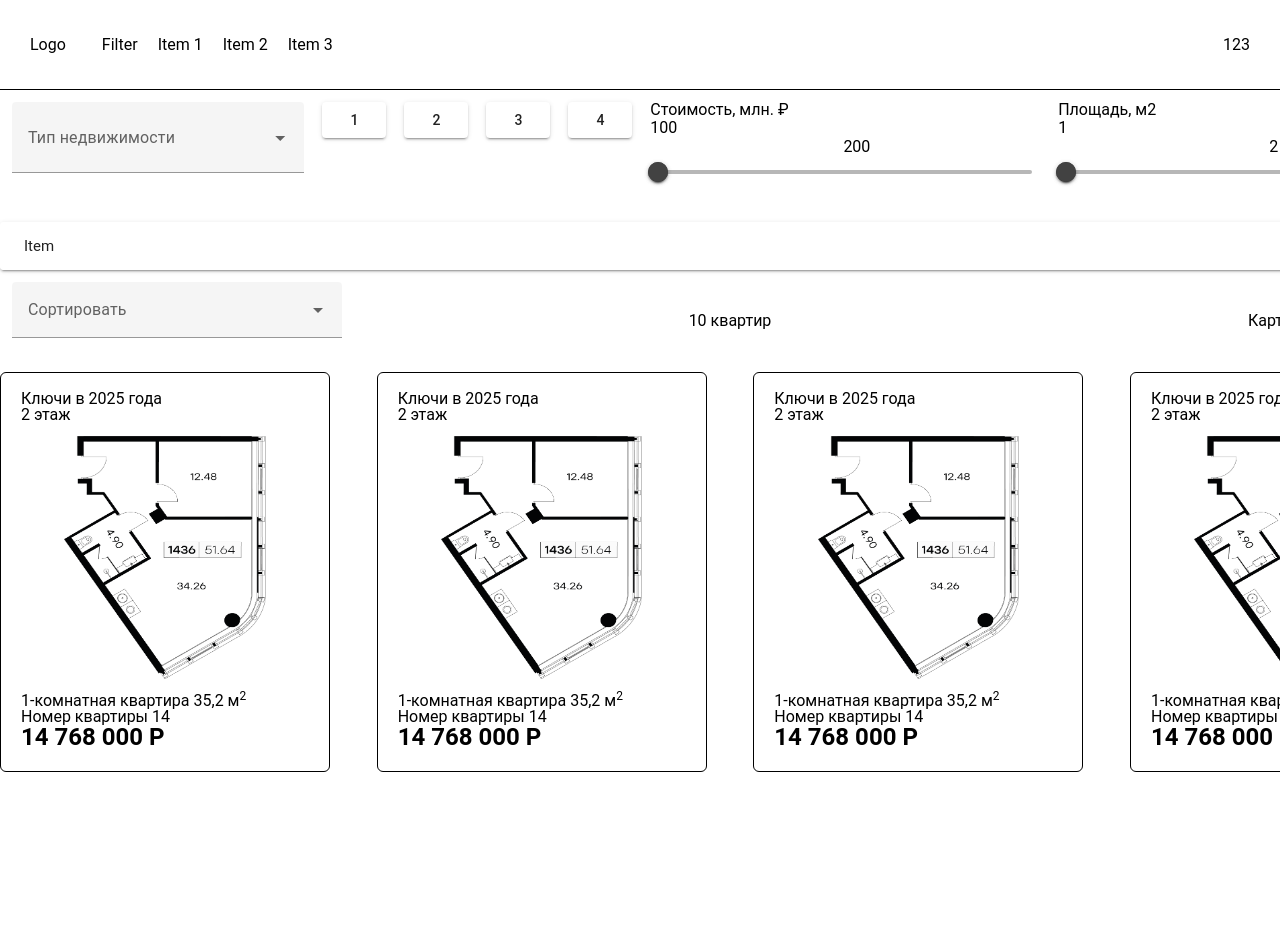
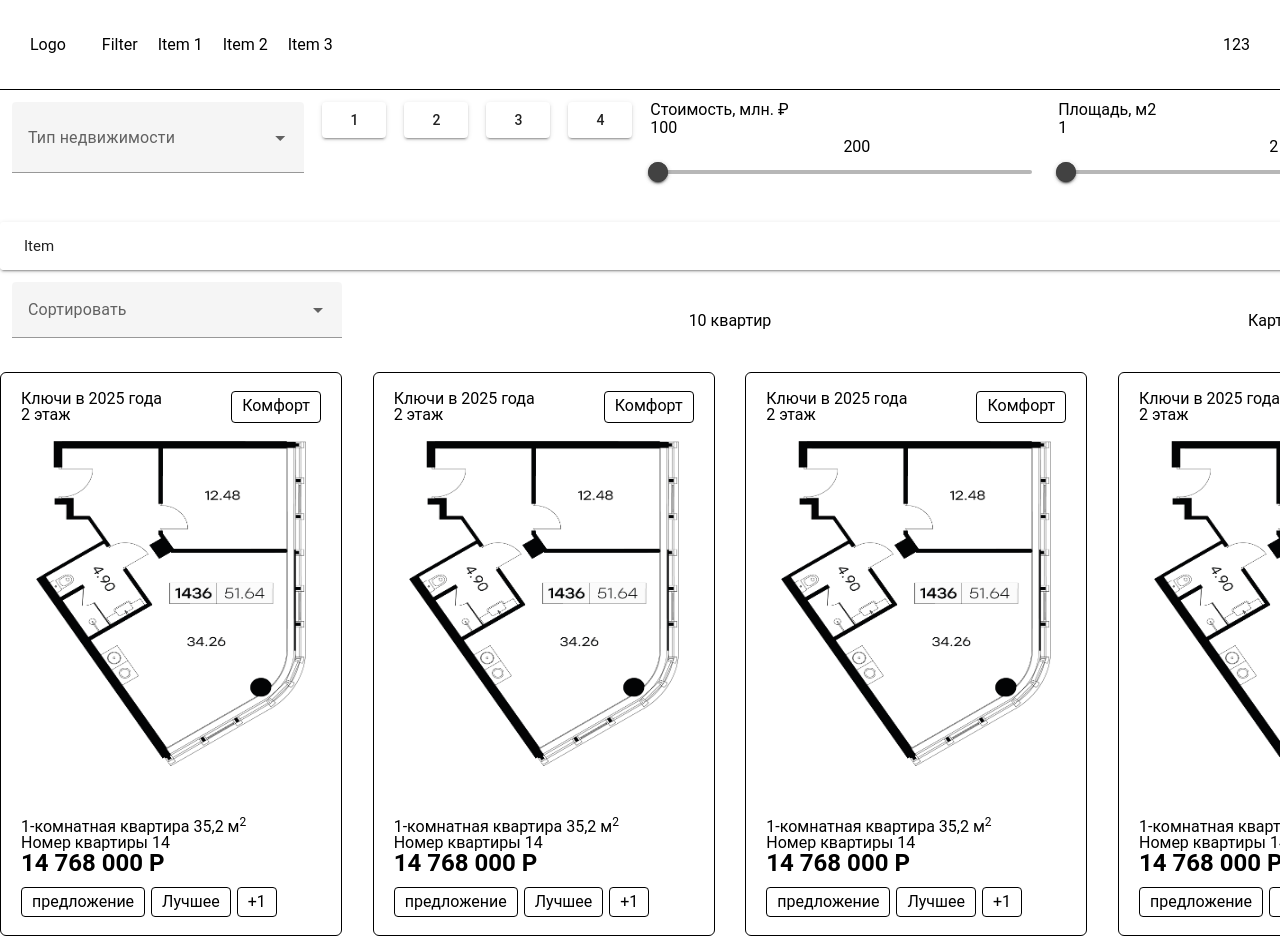
Before and after one commit to yakovetsrr/realty-vue, a Vue app: page /filter in a window 1280 px wide. Shown: the top 936 px of the page. Before the commit the page ends 800 px from the top, so only its background shows below. Built offline with nearby package versions, Linux system fonts and the light colour scheme.

Commit message:
feat: realty object card

```diff
--- /dev/null
+++ b/src/components/RealtyObjectCard.vue
@@ -0,0 +1,84 @@
+<template>
+  <div :class="$style.cardFlatContent">
+    <div :class="$style.header">
+      <div>
+        <p>Ключи в 2025 года</p>
+        <p>2 этаж</p>
+      </div>
+
+      <BaseTag> Комфорт </BaseTag>
+    </div>
+    <div :class="$style.divCardImg">
+      <img
+        src="../assets/img.png"
+        :class="$style.img"
+      />
+    </div>
+    <div :class="$style.params">
+      <p>1-комнатная квартира 35,2 м<sup>2</sup></p>
+      <p>Номер квартиры 14</p>
+      <p :class="$style.costText">14 768 000 Р</p>
+    </div>
+    <div :class="$style.tags">
+      <BaseTag> предложение</BaseTag>
+      <BaseTag> Лучшее</BaseTag>
+      <BaseTag> +1</BaseTag>
+    </div>
+  </div>
+</template>
+
+<script>
+import { defineComponent } from 'vue'
+import BaseTag from './BaseTag.vue'
+
+export default defineComponent({
+  components: { BaseTag },
+})
+</script>
+
+<style module>
+.cardFlatContent {
+  display: flex;
+  flex-direction: column;
+  height: 564px;
+  width: 342px;
+  border-radius: 6px;
+  border: 1px solid black;
+  padding: 18px 20px;
+}
+
+.header {
+  display: flex;
+  justify-content: space-between;
+}
+.cardFlat {
+  height: 800px;
+  width: 100%;
+  border-radius: 3px;
+}
+
+.costText {
+  font-weight: bold;
+  font-size: 24px;
+}
+
+.divCardImg {
+  display: flex;
+  justify-content: center;
+  align-items: center;
+}
+.img {
+  width: 90%;
+  height: 90%;
+}
+
+.params {
+  margin-top: auto;
+}
+
+.tags {
+  display: flex;
+  gap: 6px;
+  margin-top: 12px;
+}
+</style>
--- a/src/views/FilterDetailsPage.vue
+++ b/src/views/FilterDetailsPage.vue
@@ -1,60 +1,17 @@
 <template>
-  <div :class="$style.container">
-    <div :class="$style.hero">
-      <div :class="$style.flat">
-        <div :class="$style.flatContent"></div>
-      </div>
-      <div :class="$style.specifications">
-        <div :class="$style.titel">2-x комнатная квартира, метраж</div>
-        <div>
-          <p :class="$style.price">17 669 632 ₽</p>
-          <p :class="$style.originalPrice">21 669 632 ₽</p>
-        </div>
-        <div :class="$style.tags">
-          <BaseTag> Лучшее предложение</BaseTag>
-          <BaseTag> Лучшее предложение</BaseTag>
-          <BaseTag> Лучшее предложение</BaseTag>
-          <BaseTag> предложение</BaseTag>
-          <BaseTag> Лучшее</BaseTag>
-        </div>
-
-        <div class="specificationsList">
-          <div :class="$style.specificationsItem">
-            <span>Тип недвижимости</span>
-            <span>Value</span>
-          </div>
-          <div :class="$style.specificationsItem">
-            <span>Номер квартиры</span>
-            <span>Value</span>
-          </div>
-          <div :class="$style.specificationsItem">
-            <span>Этаж</span>
-            <span>Value</span>
-          </div>
-          <div :class="$style.specificationsItem">
-            <span>Отделка</span>
-            <span>Value</span>
-          </div>
-          <div :class="$style.specificationsItem">
-            <span>Стоимость за м<sup>2</sup></span>
-            <span>Value</span>
-          </div>
-        </div>
-        <div :class="$style.buttonBlock">
-          <v-btn>Забронирова</v-btn>
-          <v-btn>Заказать звонок</v-btn>
-        </div>
-      </div>
-    </div>
+  <div :class="['container', $style.container]">
+    <FlatDetailsHero />
+    <FlatSimilar />
   </div>
 </template>
 
 <script>
 import { defineComponent } from 'vue'
-import BaseTag from '../components/BaseTag.vue'
+import FlatDetailsHero from './components/FlatDetailsHero.vue'
+import FlatSimilar from './components/FlatsSimilar.vue'
 
 export default defineComponent({
-  components: { BaseTag },
+  components: { FlatDetailsHero, FlatSimilar },
 })
 </script>
 
@@ -62,76 +19,4 @@ export default defineComponent({
 .container {
   padding-top: 20px;
 }
-.hero {
-  display: flex;
-  justify-content: space-between;
-  gap: 20px;
-  height: 810px;
-}
-
-.flat {
-  display: flex;
-  justify-content: center;
-  background-color: #f5f5f5;
-  min-width: 854px;
-  height: 100%;
-  padding: 42px;
-}
-
-.flatContent {
-  background-image: url('../assets/img.png');
-  background-size: contain;
-  background-repeat: no-repeat;
-  background-position: center;
-  width: 100%;
-  height: 100%;
-}
-.specifications {
-  background-color: #f5f5f5;
-  display: flex;
-  flex-direction: column;
-  gap: 14px;
-  width: 100%;
-  height: 100%;
-  padding: 12px;
-}
-
-.titel {
-  font-size: 24px;
-}
-.specificationsItem {
-  display: flex;
-  justify-content: space-between;
-  border-bottom: 1px solid rgb(180, 177, 177);
-  padding: 12px;
-}
-
-.tags {
-  display: flex;
-  flex-wrap: wrap;
-  gap: 8px;
-}
-
-.container {
-  width: 1280px;
-  min-width: 1280px;
-  margin: 0 auto;
-}
-
-.price {
-  font-size: 24px;
-}
-
-.originalPrice {
-  font-size: 16px;
-  text-decoration: line-through;
-  color: grey;
-}
-
-.buttonBlock {
-  display: flex;
-  justify-content: center;
-  gap: 10px;
-  margin-top: auto;
-}
 </style>
--- a/src/views/FilterPage.vue
+++ b/src/views/FilterPage.vue
@@ -1,25 +1,3 @@
-<script lang="ts">
-import { defineComponent } from 'vue'
-
-export default defineComponent({
-  name: 'FilterPage',
-  data() {
-    return {
-      flatOptions: ['Квартира', 'Апартаменты'],
-      doneOptions: ['Вторичка', 'Новостройка'],
-      finishingOptions: ['Черновая отделка', 'Чистовая отделка'],
-      viewWindowOptios: ['Во двор', 'На улицу'],
-      sortOptions: [
-        'По росту стоимости',
-        'По убыванию стоимости',
-        'По росту площади',
-        'По убыванию стоимосит',
-      ],
-    }
-  },
-})
-</script>
-
 <template>
   <div :class="$style.container">
     <div :class="$style.filterPage">
@@ -120,61 +98,37 @@ export default defineComponent({
       </div>
     </div>
     <div :class="$style.cardContainer">
-      <div :class="$style.cardFlatContent">
-        <span>Ключи в 2025 года</span>
-        <span>2 этаж</span>
-        <div :class="$style.divCardImg">
-          <img
-            src="../assets/img.png"
-            :class="$style.img"
-          />
-        </div>
-        <span>1-комнатная квартира 35,2 м<sup>2</sup></span>
-        <span>Номер квартиры 14</span>
-        <span :class="$style.costText">14 768 000 Р</span>
-      </div>
-      <div :class="$style.cardFlatContent">
-        <span>Ключи в 2025 года</span>
-        <span>2 этаж</span>
-        <div :class="$style.divCardImg">
-          <img
-            src="../assets/img.png"
-            :class="$style.img"
-          />
-        </div>
-        <span>1-комнатная квартира 35,2 м<sup>2</sup></span>
-        <span>Номер квартиры 14</span>
-        <span :class="$style.costText">14 768 000 Р</span>
-      </div>
-      <div :class="$style.cardFlatContent">
-        <span>Ключи в 2025 года</span>
-        <span>2 этаж</span>
-        <div :class="$style.divCardImg">
-          <img
-            src="../assets/img.png"
-            :class="$style.img"
-          />
-        </div>
-        <span>1-комнатная квартира 35,2 м<sup>2</sup></span>
-        <span>Номер квартиры 14</span>
-        <span :class="$style.costText">14 768 000 Р</span>
-      </div>
-      <div :class="$style.cardFlatContent">
-        <span>Ключи в 2025 года</span>
-        <span>2 этаж</span>
-        <div :class="$style.divCardImg">
-          <img
-            src="../assets/img.png"
-            :class="$style.img"
-          />
-        </div>
-        <span>1-комнатная квартира 35,2 м<sup>2</sup></span>
-        <span>Номер квартиры 14</span>
-        <span :class="$style.costText">14 768 000 Р</span>
-      </div>
+      <RealtyObjectCard />
+      <RealtyObjectCard />
+      <RealtyObjectCard />
+      <RealtyObjectCard />
     </div>
   </div>
 </template>
+
+<script lang="ts">
+import RealtyObjectCard from '@/components/RealtyObjectCard.vue'
+import { defineComponent } from 'vue'
+
+export default defineComponent({
+  name: 'FilterPage',
+  components: { RealtyObjectCard },
+  data() {
+    return {
+      flatOptions: ['Квартира', 'Апартаменты'],
+      doneOptions: ['Вторичка', 'Новостройка'],
+      finishingOptions: ['Черновая отделка', 'Чистовая отделка'],
+      viewWindowOptios: ['Во двор', 'На улицу'],
+      sortOptions: [
+        'По росту стоимости',
+        'По убыванию стоимости',
+        'По росту площади',
+        'По убыванию стоимосит',
+      ],
+    }
+  },
+})
+</script>
 
 <style module>
 .select {
@@ -227,37 +181,6 @@ export default defineComponent({
   align-items: center;
 }
 
-.cardFlatContent {
-  display: flex;
-  flex-direction: column;
-  height: 400px;
-  width: 330px;
-  border-radius: 6px;
-  border: 1px solid black;
-  padding: 18px 20px;
-}
-
-.cardFlat {
-  height: 400px;
-  width: 330px;
-  border-radius: 3px;
-}
-
-.costText {
-  font-weight: bold;
-  font-size: 24px;
-}
-
-.divCardImg {
-  display: flex;
-  justify-content: center;
-  align-items: center;
-}
-.img {
-  width: 70%;
-  height: 90%;
-}
-
 .cardContainer {
   display: flex;
   justify-content: space-between;
--- /dev/null
+++ b/src/views/components/FlatDetailsHero.vue
@@ -0,0 +1,126 @@
+<template>
+  <div :class="$style.hero">
+    <div :class="$style.flat">
+      <div :class="$style.flatContent"></div>
+    </div>
+    <div :class="$style.specifications">
+      <div :class="$style.titel">2-x комнатная квартира, метраж</div>
+      <div>
+        <p :class="$style.price">17 669 632 ₽</p>
+        <p :class="$style.originalPrice">21 669 632 ₽</p>
+      </div>
+      <div :class="$style.tags">
+        <BaseTag> Лучшее предложение</BaseTag>
+        <BaseTag> Лучшее предложение</BaseTag>
+        <BaseTag> Лучшее предложение</BaseTag>
+        <BaseTag> предложение</BaseTag>
+        <BaseTag> Лучшее</BaseTag>
+      </div>
+
+      <div class="specificationsList">
+        <div :class="$style.specificationsItem">
+          <span>Тип недвижимости</span>
+          <span>Value</span>
+        </div>
+        <div :class="$style.specificationsItem">
+          <span>Номер квартиры</span>
+          <span>Value</span>
+        </div>
+        <div :class="$style.specificationsItem">
+          <span>Этаж</span>
+          <span>Value</span>
+        </div>
+        <div :class="$style.specificationsItem">
+          <span>Отделка</span>
+          <span>Value</span>
+        </div>
+        <div :class="$style.specificationsItem">
+          <span>Стоимость за м<sup>2</sup></span>
+          <span>Value</span>
+        </div>
+      </div>
+      <div :class="$style.buttonBlock">
+        <v-btn>Забронирова</v-btn>
+        <v-btn>Заказать звонок</v-btn>
+      </div>
+    </div>
+  </div>
+</template>
+
+<script>
+import { defineComponent } from 'vue'
+import BaseTag from '../../components/BaseTag.vue'
+
+export default defineComponent({
+  components: { BaseTag },
+})
+</script>
+
+<style module>
+.hero {
+  display: flex;
+  justify-content: space-between;
+  gap: 20px;
+  height: 810px;
+}
+
+.flat {
+  display: flex;
+  justify-content: center;
+  background-color: #f5f5f5;
+  min-width: 854px;
+  height: 100%;
+  padding: 42px;
+}
+
+.flatContent {
+  background-image: url('../../assets/img.png');
+  background-size: contain;
+  background-repeat: no-repeat;
+  background-position: center;
+  width: 100%;
+  height: 100%;
+}
+.specifications {
+  background-color: #f5f5f5;
+  display: flex;
+  flex-direction: column;
+  gap: 14px;
+  width: 100%;
+  height: 100%;
+  padding: 12px;
+}
+
+.titel {
+  font-size: 24px;
+}
+.specificationsItem {
+  display: flex;
+  justify-content: space-between;
+  border-bottom: 1px solid rgb(180, 177, 177);
+  padding: 12px;
+}
+
+.tags {
+  display: flex;
+  flex-wrap: wrap;
+  gap: 8px;
+}
+
+.price {
+  font-size: 24px;
+}
+
+.originalPrice {
+  font-size: 16px;
+  text-decoration: line-through;
+  color: grey;
+}
+
+.buttonBlock {
+  display: flex;
+  justify-content: center;
+  gap: 10px;
+  margin-top: auto;
+}
+</style>
--- /dev/null
+++ b/src/views/components/FlatsSimilar.vue
@@ -0,0 +1,5 @@
+<template>
+  <div>
+    <h2>Похожие квартиры</h2>
+  </div>
+</template>
```
Also changed, not shown: src/styles/style.css (+6 -1 lines).
